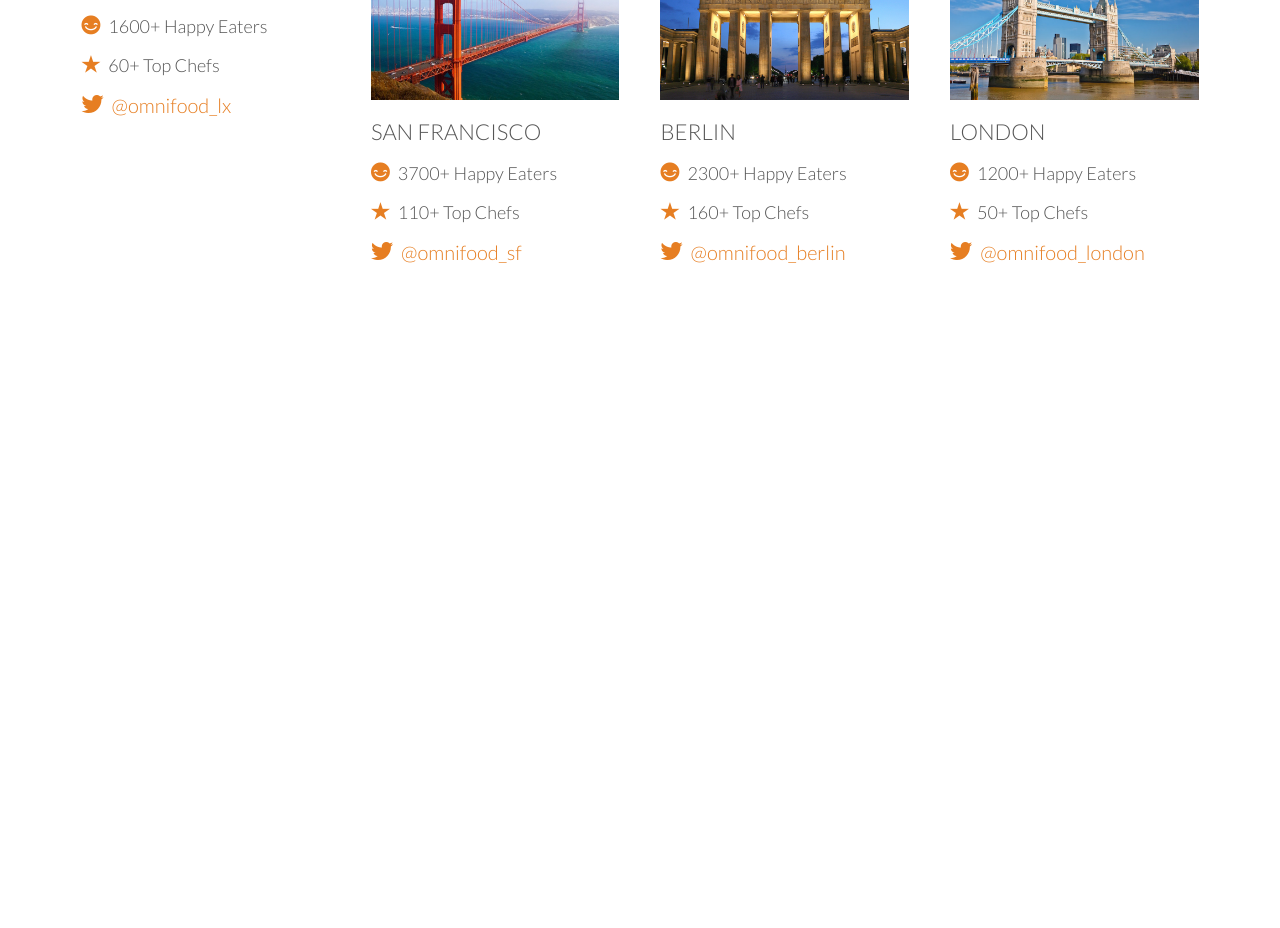
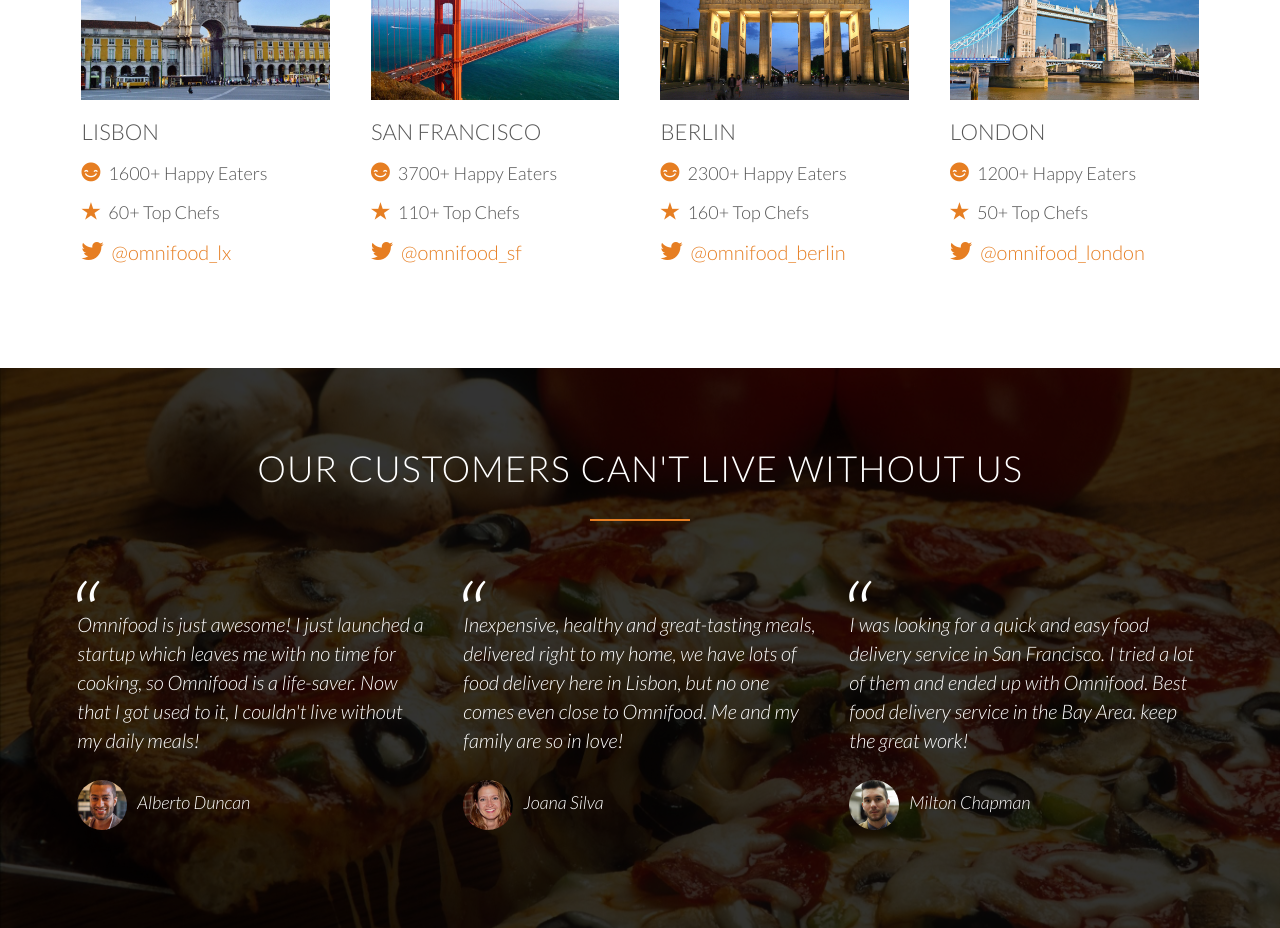
Before and after one commit to redmor/Omnifood, a plain HTML site: page index.html in a window 1280 px wide. Shown: the part 2966-3894 px from the top of the page. Before the commit the page ends 3334 px from the top, so only its background shows below. Drawn offline with Linux system fonts and the light colour scheme; files whose address does not match are found by name.

Commit message:
Adding the testimonials section

```diff
--- a/index.html
+++ b/index.html
@@ -171,5 +171,35 @@
         </div>
       </div>
     </section>
+
+    <section class="section-testimonials">
+      <div class="row">
+        <h2>Our customers can't live without us</h2>
+      </div>
+      <div class="row">
+        <div class="col span-1-of-3">
+          <blockquote>
+            Omnifood is just awesome! I just launched a startup which leaves me with no time for cooking,
+            so Omnifood is a life-saver. Now that I got used to it, I couldn't live without my daily meals!
+            <cite><img src="resources/img/customer-1.jpg">Alberto Duncan</cite>
+          </blockquote>
+        </div>
+        <div class="col span-1-of-3">
+          <blockquote>
+            Inexpensive, healthy and great-tasting meals, delivered right to my home, we have lots of food delivery here in Lisbon,
+             but no one comes even close to Omnifood. Me and my family are so in love!
+            <cite><img src="resources/img/customer-2.jpg">Joana Silva</cite>
+          </blockquote>
+        </div>
+        <div class="col span-1-of-3">
+          <blockquote>
+            I was looking for a quick and easy food delivery service in San Francisco.
+            I tried a lot of them and ended up with Omnifood. Best food delivery service in the Bay Area.
+            keep the great work!
+            <cite><img src="resources/img/customer-3.jpg">Milton Chapman</cite>
+          </blockquote>
+        </div>
+      </div>
+    </section>
   </body>
 </html>
--- a/resources/css/style.css
+++ b/resources/css/style.css
@@ -148,6 +148,7 @@ header{
   height: 100vh;
   background-size: cover;
   background-position: center;
+  background-attachment: fixed;
 }
 
 .hero-text-box{
@@ -316,8 +317,46 @@ header{
 }
 
 
+/*--------------------------------*/
+/* TESTIMONIALS*/
+/*--------------------------------*/
 
+.section-testimonials{
+  background-image:  linear-gradient(rgba(0, 0, 0, 0.8), rgba(0, 0, 0, 0.8)), url(../img/back-customers.jpg);
+  background-size: cover;
+  color: #fff;
+  background-attachment: fixed;
+}
 
+blockquote{
+  padding: 2%;
+  font-style: italic;
+  line-height: 145%;
+  position: relative;
+  margin-top: 40px;
+}
+
+blockquote::before{
+  content: "\201c";
+  font-size: 500%;
+  display: block;
+  position: absolute;
+  top: 0;
+  left: -3px;
+}
+
+cite{
+  font-size: 90%;
+  margin-top: 25px;
+  display: block;
+}
+
+cite img{
+  height: 50px;
+  border-radius: 50%;
+  margin-right: 10px;
+  vertical-align: middle;
+}
 
 
 
```
Also changed, not shown: resources/img/lisbon.jpg (added).
